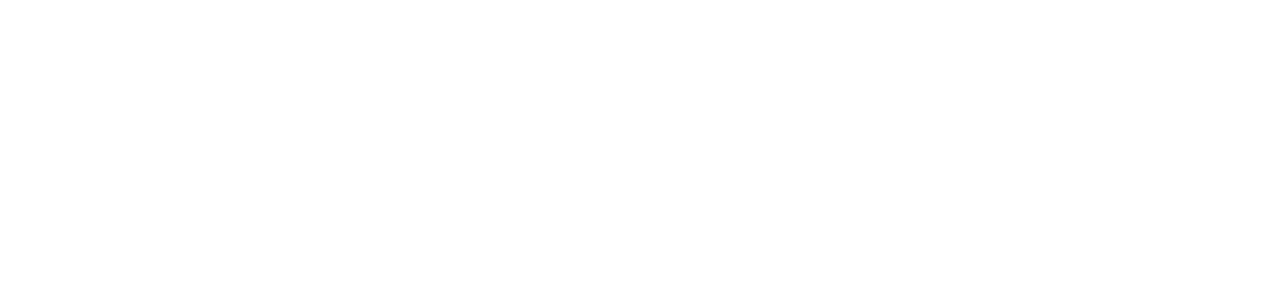
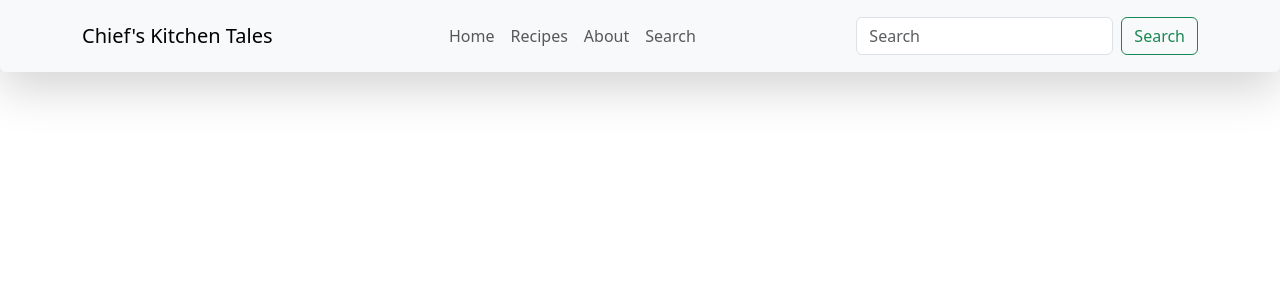
Before and after one commit to KINGALVI/Chief-s-Kitchen-Tales, a React (Vite) app: page / in a window 1280 px wide. Shown: the top 300 px of the page. Built offline with nearby package versions, Linux system fonts and the light colour scheme.

Commit message:
edited some code

```diff
--- a/index.html
+++ b/index.html
@@ -5,7 +5,7 @@
   <meta charset="UTF-8" />
   <link rel="shortcut icon" href="public/chief's-kitchen-tales.png" type="image/x-icon">
   <meta name="viewport" content="width=device-width, initial-scale=1.0" />
-  <title>Chief's Kitchen Tale</title>
+  <title>Chief's Kitchen Tales</title>
 </head>
 
 <body>
--- a/package.json
+++ b/package.json
@@ -10,7 +10,10 @@
     "preview": "vite preview"
   },
   "dependencies": {
+    "bootstrap": "^5.3.5",
+    "prop-types": "^15.8.1",
     "react": "^19.0.0",
+    "react-bootstrap": "^2.10.9",
     "react-dom": "^19.0.0"
   },
   "devDependencies": {
--- a/src/App.jsx
+++ b/src/App.jsx
@@ -1,10 +1,12 @@
 import './App.css'
+import 'bootstrap/dist/css/bootstrap.min.css';
+import Header from './Header/Header';
 
 function App() {
 
   return (
     <>
-
+      <Header></Header>
     </>
   )
 
--- /dev/null
+++ b/src/Header/Header.jsx
@@ -0,0 +1,39 @@
+import React from 'react';
+import Button from 'react-bootstrap/Button';
+import Container from 'react-bootstrap/Container';
+import Form from 'react-bootstrap/Form';
+import Nav from 'react-bootstrap/Nav';
+import Navbar from 'react-bootstrap/Navbar';
+
+function Header() {
+    return (
+        <>
+            <Navbar expand="lg" className="bg-body-tertiary shadow-lg p-3 mb-5 bg-white rounded">
+                <Container>
+
+                    <Navbar.Brand href="#">Chief's Kitchen Tales</Navbar.Brand>
+
+                    <Navbar.Toggle aria-controls="navbarScroll" />
+                    <Navbar.Collapse id="navbarScroll">
+
+                        <Nav className="mx-auto my-2 my-lg-0" style={{ maxHeight: '100px' }} navbarScroll>
+                            <Nav.Link href="#action1">Home</Nav.Link>
+                            <Nav.Link href="#action2">Recipes</Nav.Link>
+                            <Nav.Link href="#action3">About</Nav.Link>
+                            <Nav.Link href="#action4">Search</Nav.Link>
+                        </Nav>
+
+                        <Form className="d-flex">
+                            <Form.Control type="search" placeholder="Search" className="me-2" aria-label="Search" />
+                            <Button variant="outline-success">Search</Button>
+                        </Form>
+
+                    </Navbar.Collapse>
+
+                </Container>
+            </Navbar>
+        </>
+    );
+}
+
+export default Header;
```
Also changed, not shown: 1 other file (tests, documents, lock files or other folders).
